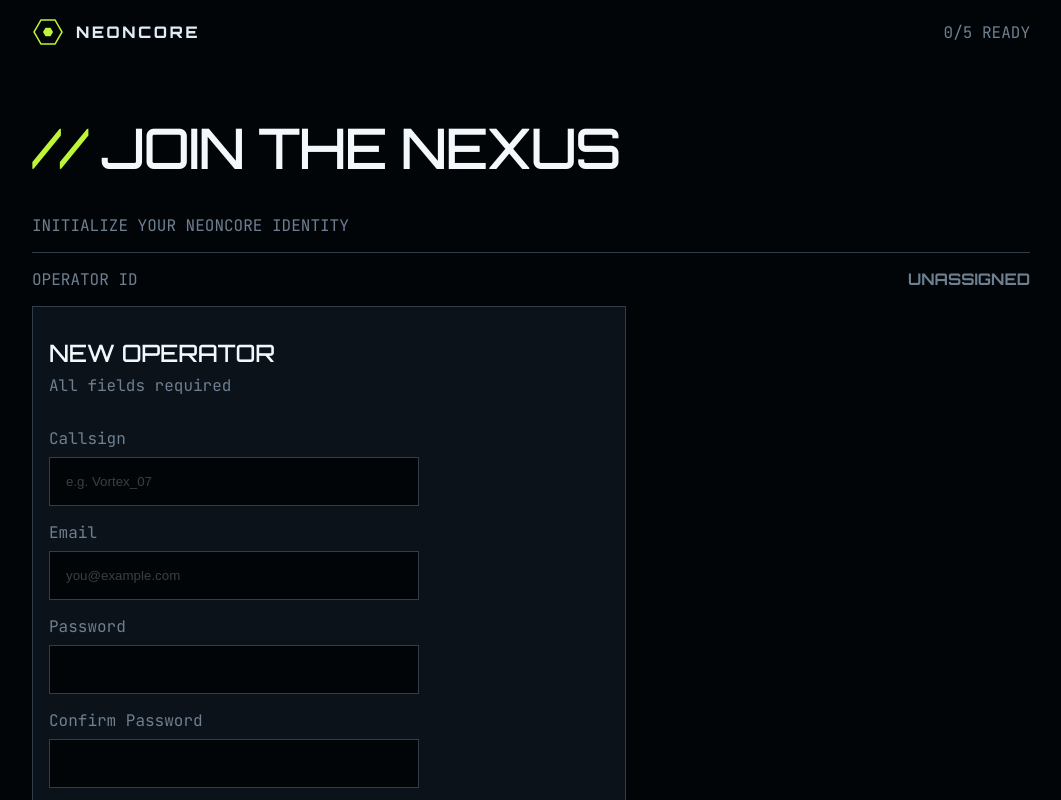
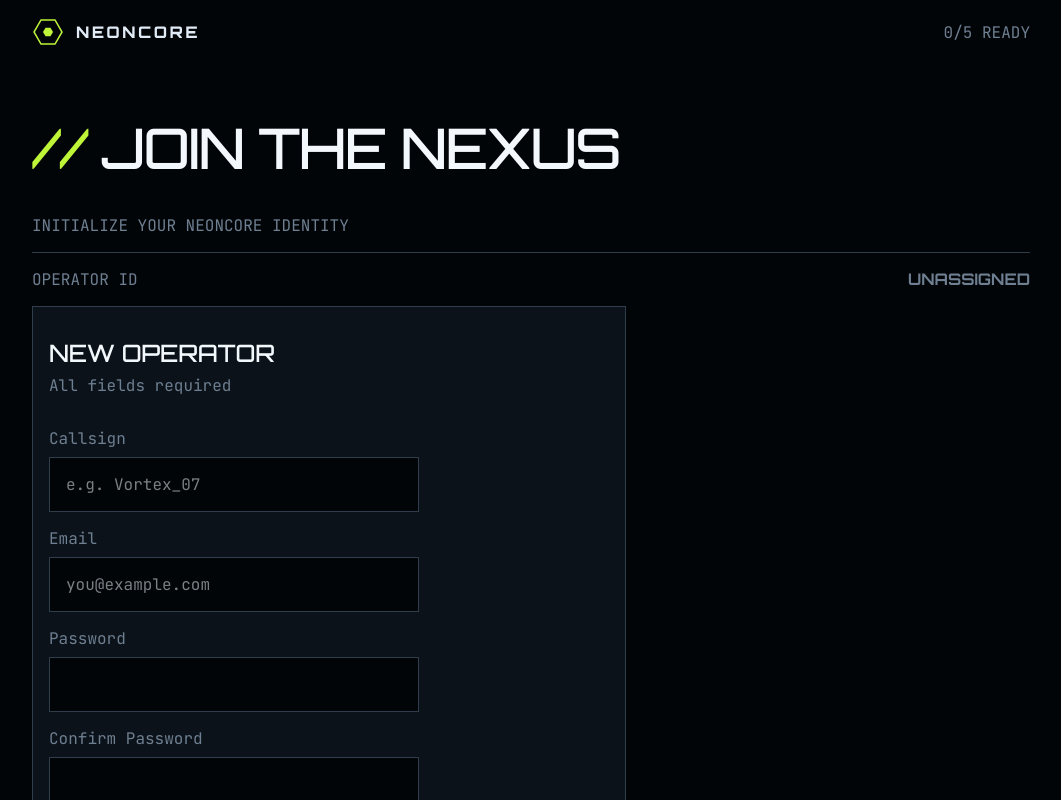
Before and after one commit to jkaps9/gamer-sign-up-form, a React (Vite) app: page / in a window 1280 px wide. Shown: the top 800 px of the page, without its empty margins (109-1170 px from the left). Built offline with nearby package versions, Linux system fonts and the light colour scheme.

Commit message:
fix(Forms): correct text color and inherit font properties for input fields

```diff
--- a/src/styles/Forms.module.css
+++ b/src/styles/Forms.module.css
@@ -25,7 +25,9 @@
   background-color: var(--bg);
   border: 1px solid var(--border);
   border-radius: 0;
-  color: var(--text);
+  color: var(--text-h);
+  font-family: inherit;
+  font-size: inherit;
   outline: none;
   padding: 1rem;
 
@@ -35,6 +37,7 @@
   }
 
   &::placeholder {
+    color: var(--text-h);
     opacity: 0.5;
   }
   &:hover {
```
